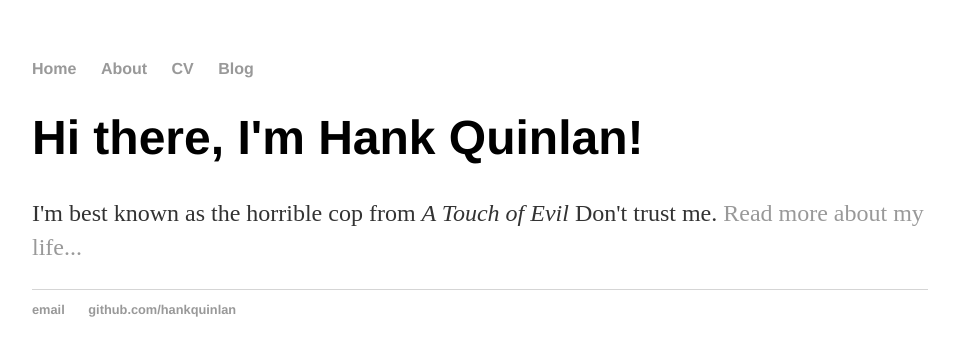
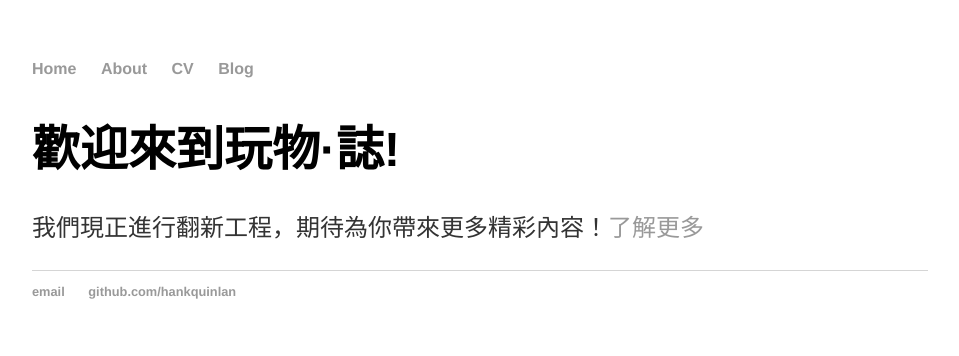
Before and after one commit to alexnkc/gadgetzine, a Jekyll site: the page built from index.html, in a window 1280 px wide. Shown: the top 356 px of the page, without its empty margins (160-1119 px from the left). Built offline with Jekyll 4.4.1, drawn with Linux system fonts in a browser that asks for light colours.

Commit message:
Update index.html

```diff
--- a/index.html
+++ b/index.html
@@ -3,6 +3,6 @@ layout: default
 title: 玩物·誌 Gadgetzine
 ---
 <div class="blurb">
-	<h1>Hi there, I'm Hank Quinlan!</h1>
-	<p>I'm best known as the horrible cop from <em>A Touch of Evil</em> Don't trust me. <a href="/about">Read more about my life...</a></p>
+	<h1>歡迎來到玩物·誌!</h1>
+	<p>我們現正進行翻新工程，期待為你帶來更多精彩內容！<a href="/about">了解更多</a></p>
 </div>
```
